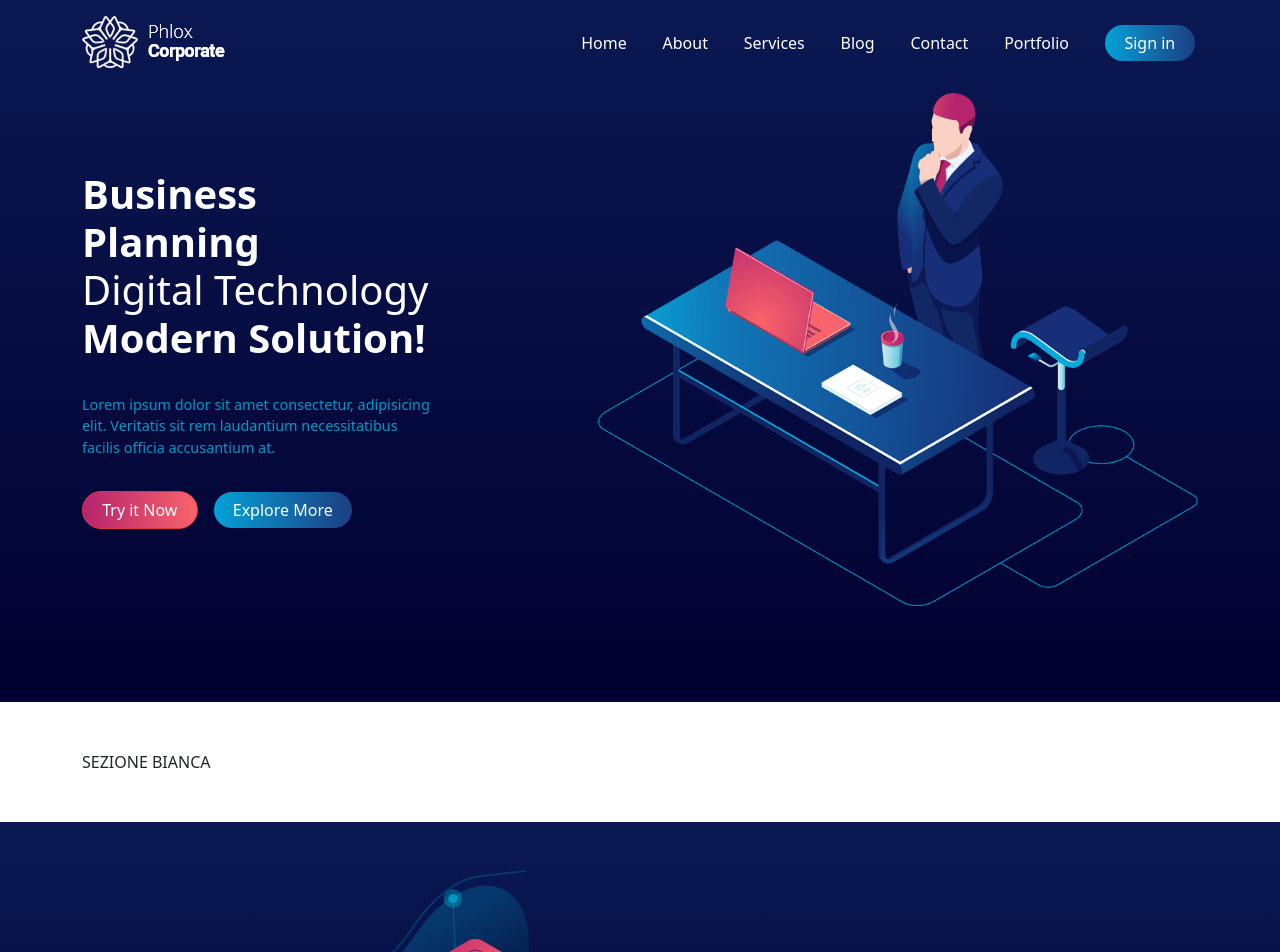
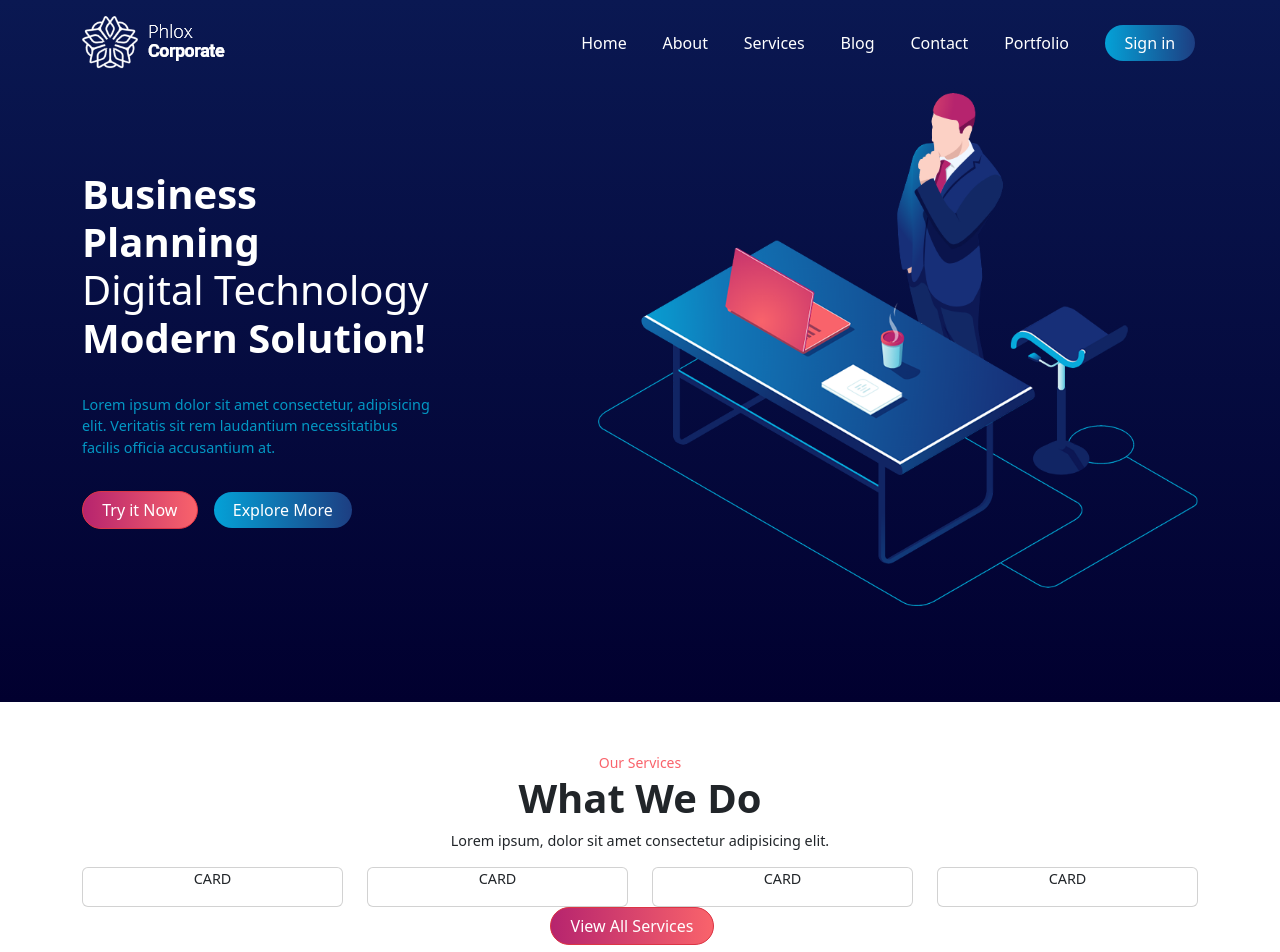
Before and after one commit to lucapolzone/proj-html-vuejs, a Vue app: page / in a window 1280 px wide. Shown: the top 952 px of the page. Built offline with nearby package versions, Linux system fonts and the light colour scheme.

Commit message:
feat: start Our Services section

```diff
--- a/index.html
+++ b/index.html
@@ -1,14 +1,17 @@
 <!doctype html>
 <html lang="en">
+
 <head>
   <meta charset="UTF-8" />
   <meta name="viewport" content="width=device-width, initial-scale=1.0" />
   <title>Progetto Midterm</title>
   <!-- Bootstrap cdn -->
-    <link href="https://cdn.jsdelivr.net/npm/bootstrap@5.3.2/dist/css/bootstrap.min.css" rel="stylesheet" integrity="sha384-T3c6CoIi6uLrA9TneNEoa7RxnatzjcDSCmG1MXxSR1GAsXEV/Dwwykc2MPK8M2HN" crossorigin="anonymous">
+  <!-- <link href="https://cdn.jsdelivr.net/npm/bootstrap@5.3.2/dist/css/bootstrap.min.css" rel="stylesheet" integrity="sha384-T3c6CoIi6uLrA9TneNEoa7RxnatzjcDSCmG1MXxSR1GAsXEV/Dwwykc2MPK8M2HN" crossorigin="anonymous"> -->
 </head>
+
 <body>
   <div id="app"></div>
   <script type="module" src="/src/main.js"></script>
 </body>
+
 </html>
--- a/src/components/AppMain.vue
+++ b/src/components/AppMain.vue
@@ -12,13 +12,48 @@ export default {
 <template>
   <main>
 
-    <section>
-      <div class="container">
-        SEZIONE BIANCA
+    <section id="our-services">
+      <div class="container text-center">
+
+        <div class="wrapper-title">
+          <small>Our Services</small>
+          <h2 class="fw-bold">What We Do</h2>
+          <p>Lorem ipsum, dolor sit amet consectetur adipisicing elit.</p>
+        </div>
+
+        <div class="row text-center">
+
+          <div class="col-md-3">
+            <div class="card">
+              <p>CARD</p>
+            </div>
+          </div>
+
+          <div class="col-md-3">
+            <div class="card">
+              <p>CARD</p>
+            </div>
+          </div>
+
+          <div class="col-md-3">
+            <div class="card">
+              <p>CARD</p>
+            </div>
+          </div>
+
+          <div class="col-md-3">
+            <div class="card">
+              <p>CARD</p>
+            </div>
+          </div>
+
+        </div>
+
+        <a href="#" class="btn btn-danger me-3">View All Services</a>
       </div>
     </section>
 
-    <section>
+    <section id="start-your-project">
       <div class="container">
 
         <!-- SX -->
@@ -39,12 +74,12 @@ export default {
             <div class="wrapper">
 
               <small>Start Your Project</small>
-              <h1 class="text-start fw-bold mt-4">
+              <h2 class="text-start fw-bold mt-4">
                 Grow Your Business <br>
                 <span class="fw-normal">
                   With Our Strategy
                 </span>
-              </h1>
+              </h2>
               <p class="caption">Lorem ipsum dolor sit amet consectetur, adipisicing elit. Veritatis sit rem laudantium
                 necessitatibus
                 facilis officia accusantium at.</p>
@@ -72,13 +107,23 @@ export default {
 
 main {
 
-
   section {
     padding: $large-size 0;
   }
 
+  .wrapper-title {
+    text-align: center;
 
+    small {
+      color: #F9636B;
     }
+  }
+
+  section#our-services {
+    //
+  }
+
+  section#start-your-project {
 
     .men-data {
       max-width: 400px;
@@ -100,4 +145,9 @@ main {
         @include caption
       }
     }
+
+  }
+
+
+}
 </style>
--- a/src/styles/general.scss
+++ b/src/styles/general.scss
@@ -3,7 +3,7 @@
 @use './partials/_mixins.scss' as *;
 
 // Import all of Bootstrap's CSS
-// @import "bootstrap/scss/bootstrap";
+@import "bootstrap/scss/bootstrap";
 
 // RESET
 
@@ -15,6 +15,10 @@
 
 img {
   width: 100%;
+}
+
+h2 {
+  font-size: 2.5rem;
 }
 
 ul {
```
Lines whose indentation alone changed are shown as unchanged.
